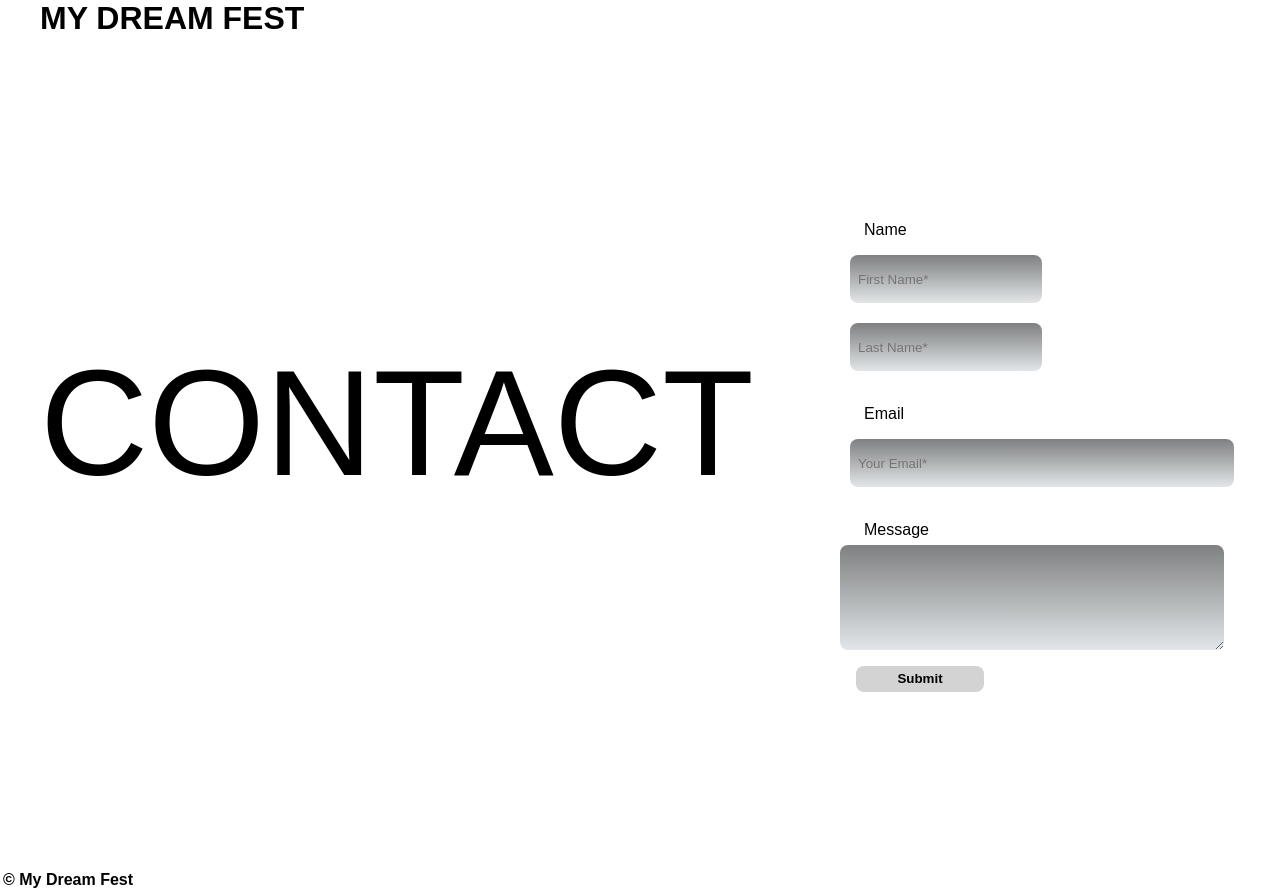
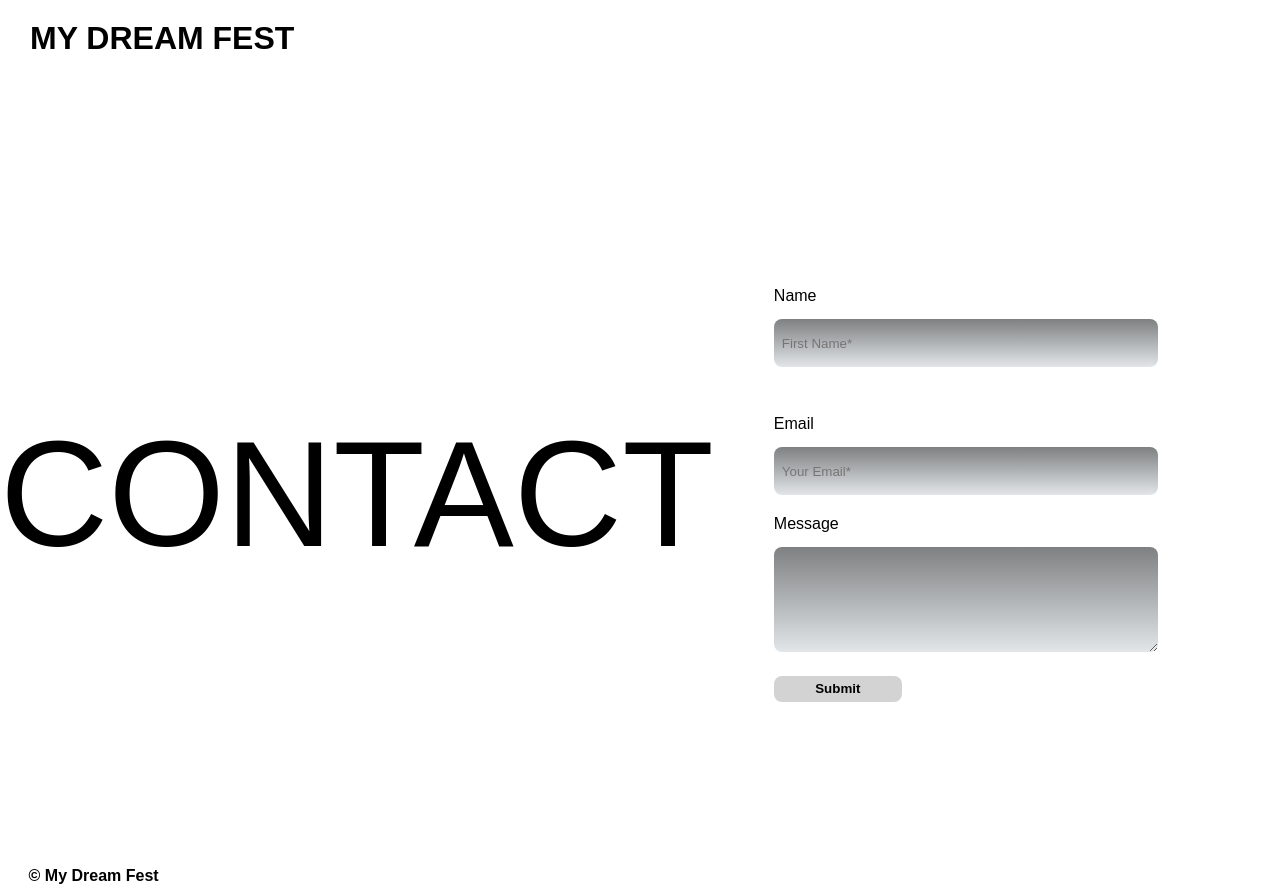
Before and after one commit to mehdizamm/Projet-1, a plain HTML site: page contact.html in a window 1280 px wide. Shown: the top 892 px of the page. Drawn offline with Linux system fonts and the light colour scheme; a web font is replaced by a local one.

Commit message:
mise a jour mise en page avant navbar

```diff
--- a/contact.css
+++ b/contact.css
@@ -14,30 +14,37 @@ body {
    font-family: SurfingCapital, sans-serif;
 }
 
-#logo {
-    margin-left: 40px;
+#logo-dream {
+    margin-left: 30px;
+    margin-top: 20px;
     width: 300px;
 }
 
 
+
 #contact-container {
     display: flex;
-    min-height: 100vh;
-
+    max-height: 98vh;
 }
 
 .left {
-    width: 50vw;
-    margin-left: 40px;
-    margin-top: 300px;
+    width: 60vw;
+    margin-top: 170px;
     font-size: 150px;
+    display: flex;
+    flex-direction: column;
+    justify-content: center;
 }
 
+.left p{
+    text-align: center;
+}
+
+
 .right {
-
+    display: flex;
     width: 50vw;
-    margin: 100px;
-
+    margin-top: 170px;
 }
 
 .form {
@@ -51,6 +58,12 @@ body {
 
 .contact-label {
     display: block;
+    padding: 0;
+    margin-top: 20px;
+}
+
+#name-contact {
+padding: 0;
 }
 
 /* .firstname-lastname {
@@ -62,8 +75,8 @@ body {
 
     display: block;
     background: linear-gradient(#7e8081, #e2e6e8);
-    margin: 10px;;
-    width: 15vw;
+    /*margin: 10px;*/
+    width: 30vw;
     height: 6vh;
     border-radius: 8px;
     border: none;
@@ -75,7 +88,7 @@ body {
 
     display: block;
     background: linear-gradient(#7e8081, #e2e6e8);
-    margin: 10px;;
+    /*margin: 10px;;*/
     width: 30vw;
     height: 6vh;
     border-radius: 8px;
@@ -112,11 +125,13 @@ body {
    height: 2vw;
    background-color: lightgrey;
    color: black;
-   margin: 1rem;
+   /*margin: 1rem;*/
+   margin-top: 1.5rem;
    padding: 3px;
    font-family: SurfingCapital, sans-serif;
    border-radius: 8px;
    border: none;
+
  }
 
 .submit-button:hover {
@@ -141,10 +156,17 @@ body {
 
 }
 
+footer {
+    max-width: 1300px;
+}
+
 #footer-copyright {
     position: absolute;
     width: 100vw;
     bottom: O;
     padding: 3px;
     font-weight: bold;
+    max-width: 1300px;
+    margin-top: 8%;
+    margin-left: 2%;
 }
--- a/contact.html
+++ b/contact.html
@@ -9,7 +9,7 @@
 </head>
 <body>
     <header>
-        <h1 id="logo">MY DREAM FEST</h1>
+        <h1 id="logo-dream">MY DREAM FEST</h1>
     </header>
     <div id="contact-container">
         <div class="left">
@@ -21,14 +21,14 @@
 
 
 
-                            <label for="firstname/lastname">Name</label>
+                            <label id="name-contact"for="firstname/lastname">Name</label>
                         <div id="Namebox">
                             <div>
                               <input class="firstname-lastname"  type="text" name="firstname-lastname"  required placeholder="First Name*">
                             </div>
-                            <div>
+                            <!--<div>
                               <input class="firstname-lastname"  type="text" name="firstname-lastname"  required placeholder="Last Name*">
-                            </div>
+                            </div>-->
                         </div>
 
                          <br><br><br><br><br><br>
```
